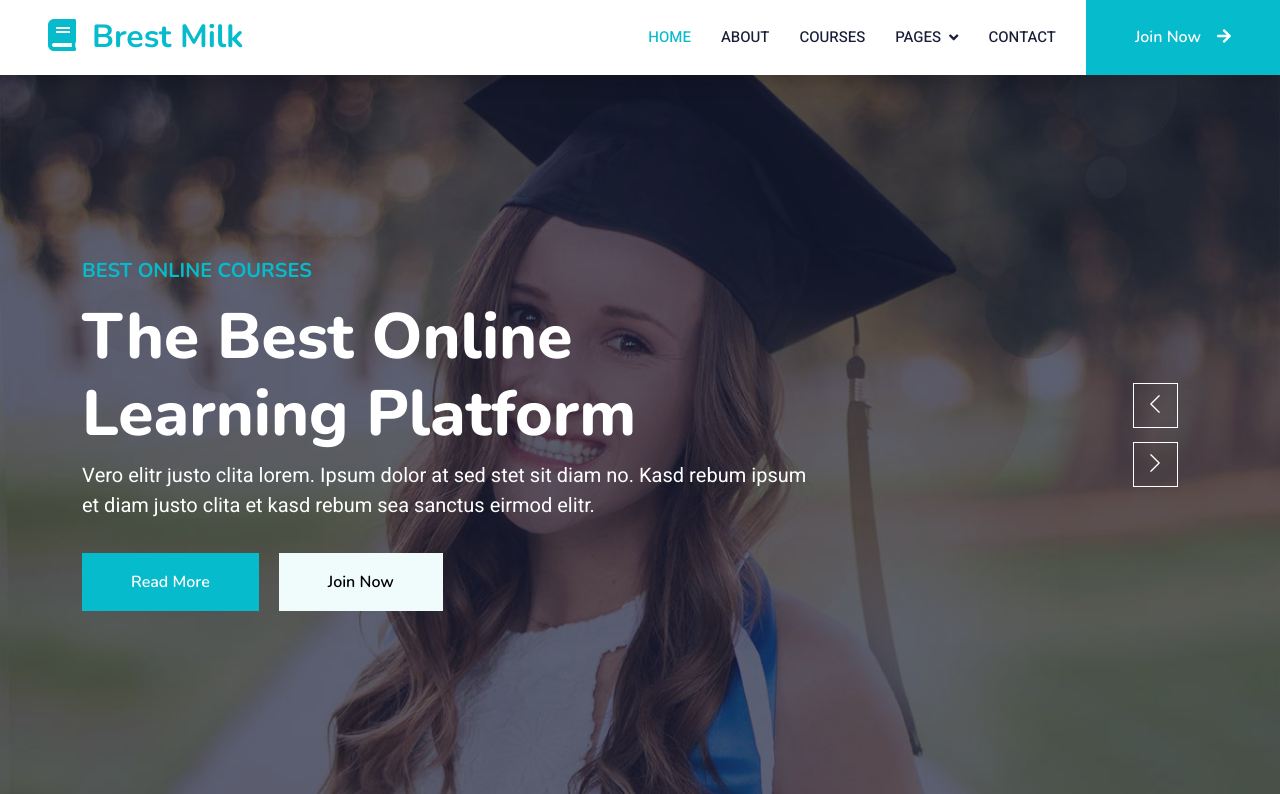
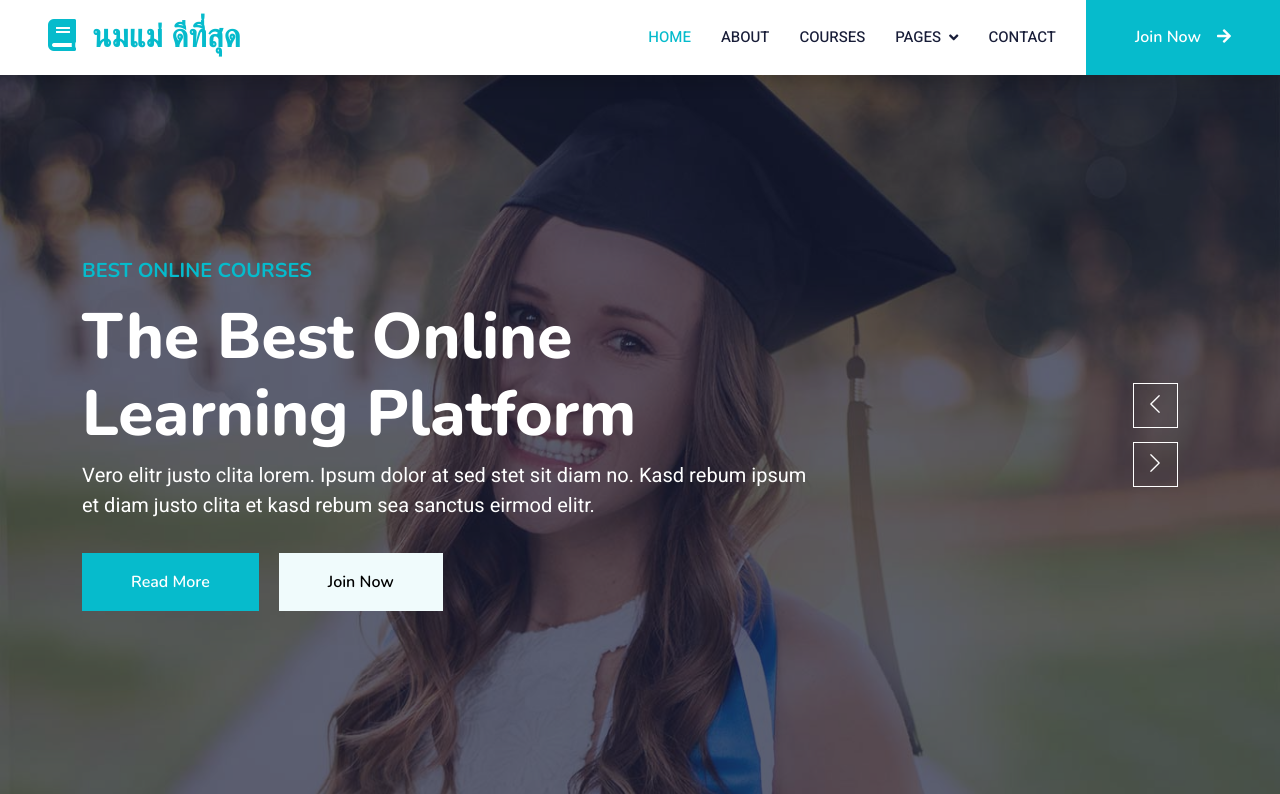
Before and after one commit to joblackpoc/mommilk, a Django app: page / in a window 1280 px wide. Shown: the top 794 px of the page. Run offline with Django 5.2, Linux system fonts and the light colour scheme; some libraries are stand-ins or nearby versions.

Commit message:
modified index

```diff
--- a/templates/index.html
+++ b/templates/index.html
@@ -4,7 +4,7 @@
 
 <head>
     <meta charset="utf-8">
-    <title>Mother Brest Milk</title>
+    <title>เลี้ยงลูกนมแม่</title>
     <meta content="width=device-width, initial-scale=1.0" name="viewport">
     <meta content="" name="keywords">
     <meta content="" name="description">
@@ -45,7 +45,7 @@
     <!-- Navbar Start -->
     <nav class="navbar navbar-expand-lg bg-white navbar-light shadow sticky-top p-0">
         <a href="{% url 'index' %}" class="navbar-brand d-flex align-items-center px-4 px-lg-5">
-            <h2 class="m-0 text-primary"><i class="fa fa-book me-3"></i>Brest Milk</h2>
+            <h2 class="m-0 text-primary"><i class="fa fa-book me-3"></i>นมแม่ ดีที่สุด</h2>
         </a>
         <button type="button" class="navbar-toggler me-4" data-bs-toggle="collapse" data-bs-target="#navbarCollapse">
             <span class="navbar-toggler-icon"></span>
```
Also changed, not shown: requirements.txt (added, +13 -0 lines).
